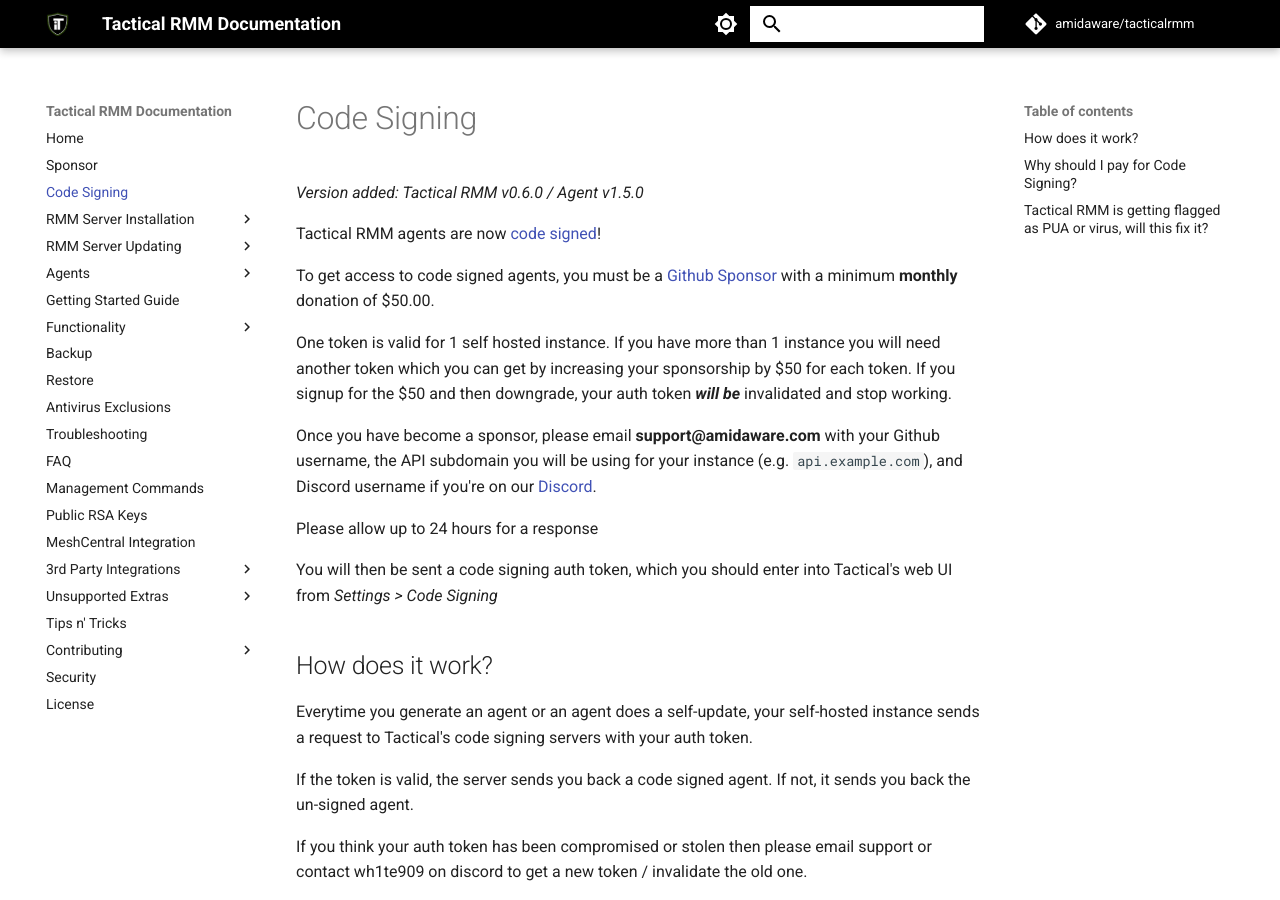
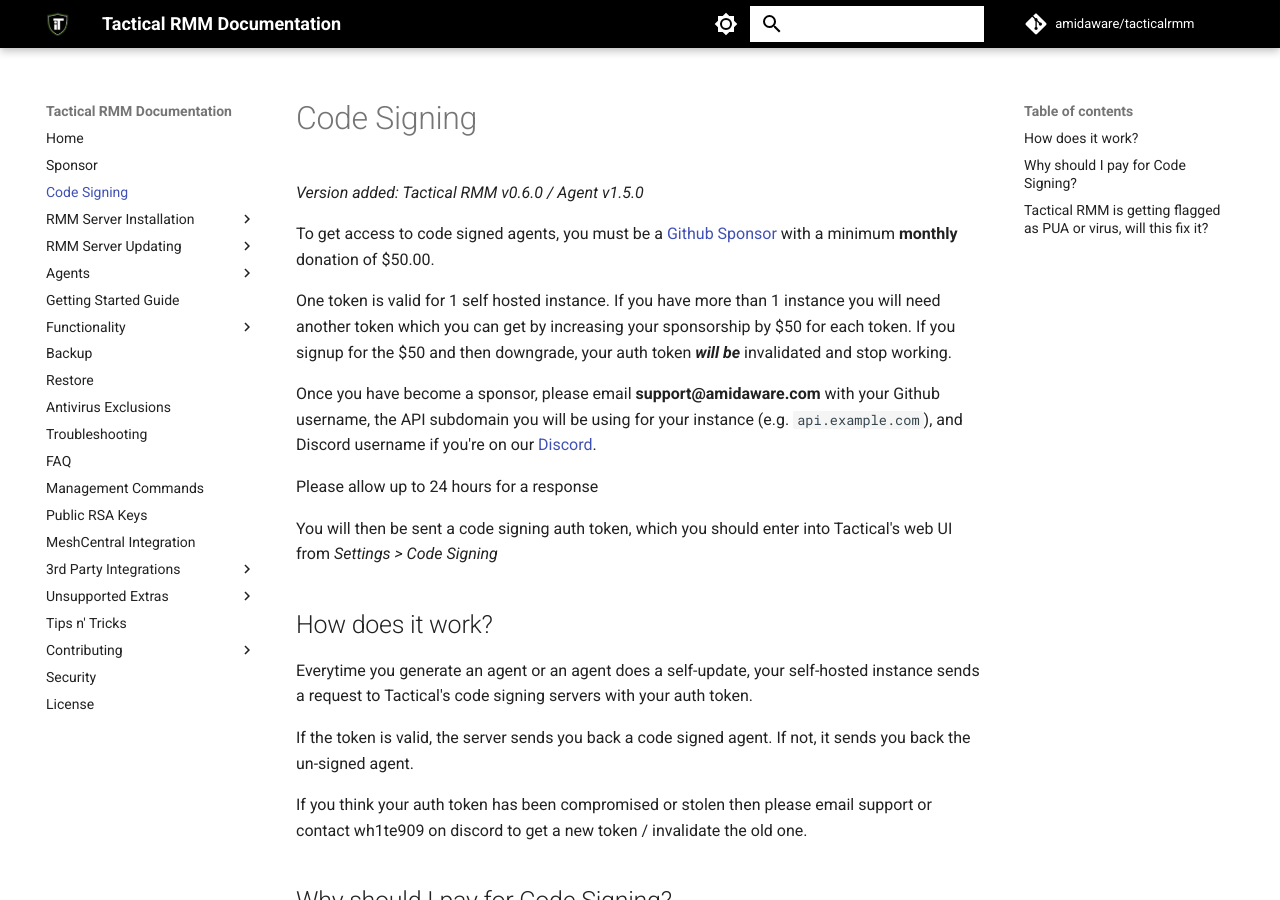
Before and after one commit to amidaware/trmm-docs, an MkDocs documentation site: the page built from docs/code_signing.md, in a window 1280 px wide and 900 px high. Built offline with MkDocs 1.6.1 and Material for MkDocs 9.7.7, drawn with Linux system fonts in a browser that asks for light colours; comment, search, counter and statistics services are not loaded.

Commit message:
Update code_signing.md

```diff
--- a/docs/code_signing.md
+++ b/docs/code_signing.md
@@ -1,8 +1,6 @@
 # Code Signing
 
 *Version added: Tactical RMM v0.6.0 / Agent v1.5.0*
-
-Tactical RMM agents are now [code signed](https://comodosslstore.com/resources/what-is-microsoft-authenticode-code-signing-certificate/)!
 
 To get access to code signed agents, you must be a [Github Sponsor](https://github.com/sponsors/wh1te909) with a minimum **monthly** donation of $50.00.
 
```
